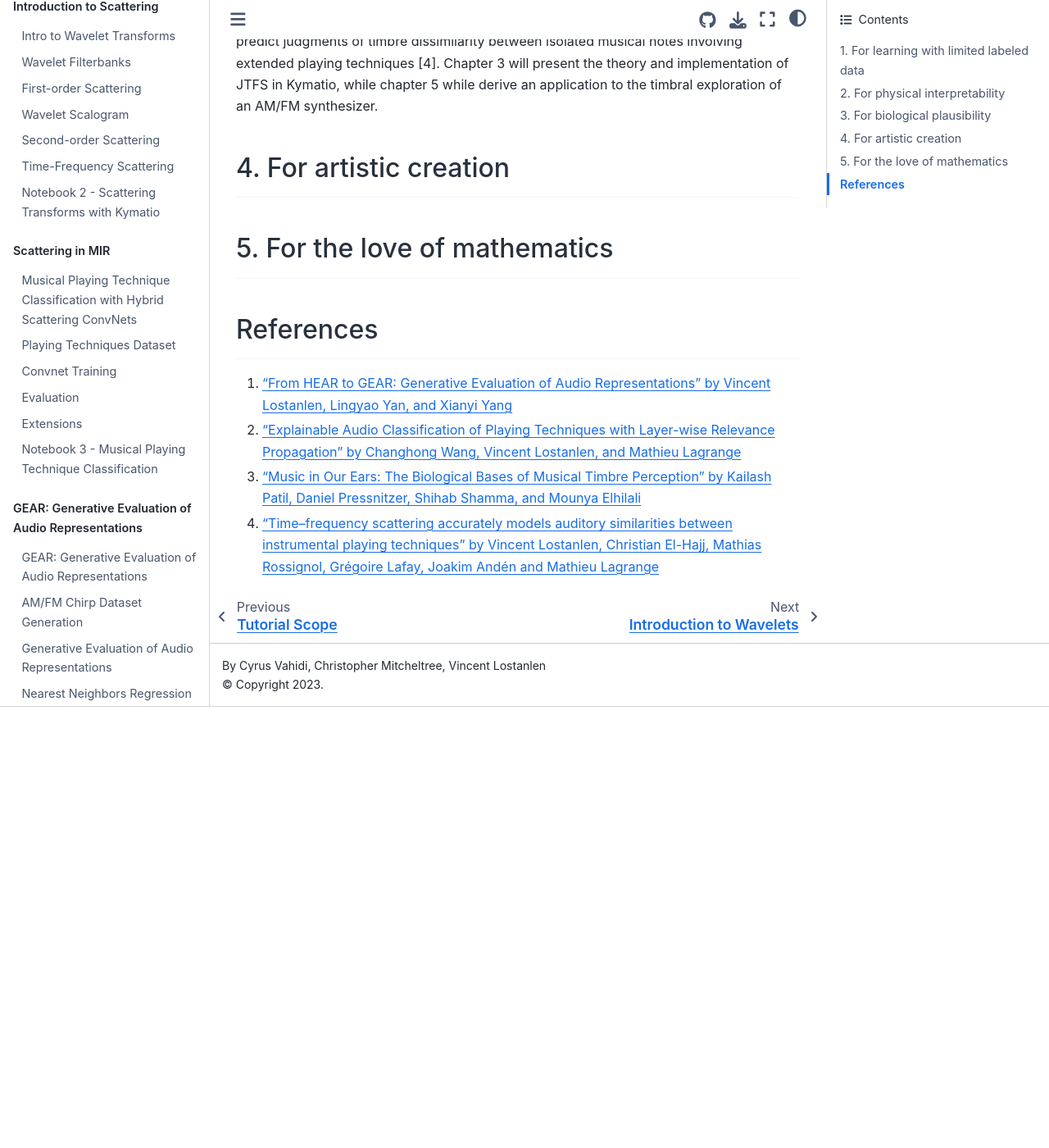
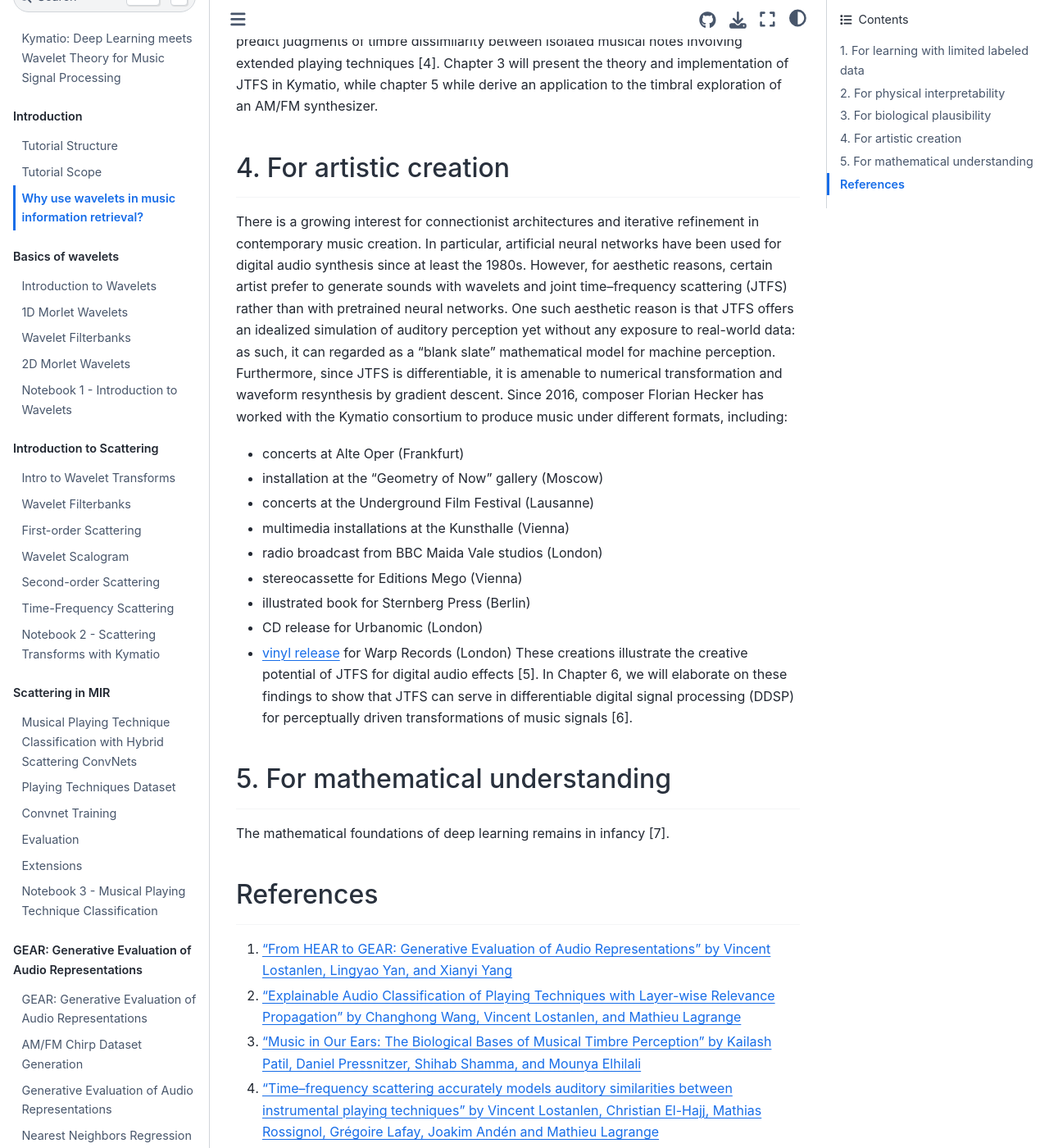
Before and after one commit to kymatio/ismir23-tutorial, a Jupyter Book: the page built from book/ch1_intro/why_wavelets.md, in a window 1280 px wide and 1400 px high, scrolled down 2282 px. Shown: the whole window at 82% size. Built offline with Jupyter Book 1.0.4 settings and Sphinx 7.4.7 and the Sphinx Book theme 1.1.4, drawn with Linux system fonts in a browser that asks for light colours; before the commit the page ends 3144 px from its top, so only the background shows below that; some of the changed text lies outside the part shown.

Commit message:
finish section 4

```diff
--- a/book/ch1_intro/why_wavelets.md
+++ b/book/ch1_intro/why_wavelets.md
@@ -54,10 +54,28 @@ Chapter 3 will present the theory and implementation of JTFS in Kymatio, while c
 
 ## 4. For artistic creation
 ---------------------------
+There is a growing interest for connectionist architectures and iterative refinement in contemporary music creation.
+In particular, artificial neural networks have been used for digital audio synthesis since at least the 1980s.
+However, for aesthetic reasons, certain artist prefer to generate sounds with wavelets and joint time–frequency scattering (JTFS) rather than with pretrained neural networks.
+One such aesthetic reason is that JTFS offers an idealized simulation of auditory perception yet without any exposure to real-world data: as such, it can regarded as a "blank slate" mathematical model for machine perception.
+Furthermore, since JTFS is differentiable, it is amenable to numerical transformation and waveform resynthesis by gradient descent.
+Since 2016, composer Florian Hecker has worked with the Kymatio consortium to produce music under different formats, including:
+- concerts at Alte Oper (Frankfurt)
+- installation at the "Geometry of Now" gallery (Moscow)
+- concerts at the Underground Film Festival (Lausanne)
+- multimedia installations at the Kunsthalle (Vienna)
+- radio broadcast from BBC Maida Vale studios (London)
+- stereocassette for Editions Mego (Vienna)
+- illustrated book for Sternberg Press (Berlin)
+- CD release for Urbanomic (London)
+- [vinyl release](https://www.youtube.com/watch?v=e3VJ-I5Wxl4) for Warp Records (London)
+These creations illustrate the creative potential of JTFS for digital audio effects [5].
+In Chapter 6, we will elaborate on these findings to show that JTFS can serve in differentiable digital signal processing (DDSP) for perceptually driven transformations of music signals [6].
 
 
-## 5. For the love of mathematics
----------------------------------
+## 5. For mathematical understanding
+------------------------------------
+The mathematical foundations of deep learning remains in infancy [7].
 
 
 ## References
@@ -66,3 +84,6 @@ Chapter 3 will present the theory and implementation of JTFS in Kymatio, while c
 2. ["Explainable Audio Classification of Playing Techniques with Layer-wise Relevance Propagation" by Changhong Wang, Vincent Lostanlen, and Mathieu Lagrange](https://hal.science/hal-04029145/)
 3. ["Music in Our Ears: The Biological Bases of Musical Timbre Perception" by Kailash Patil, Daniel Pressnitzer, Shihab Shamma, and Mounya Elhilali](https://journals.plos.org/ploscompbiol/article?id=10.1371/journal.pcbi.1002759)
 4. ["Time–frequency scattering accurately models auditory similarities between instrumental playing techniques" by Vincent Lostanlen, Christian El-Hajj, Mathias Rossignol, Grégoire Lafay, Joakim Andén and Mathieu Lagrange](https://arxiv.org/abs/2007.10926)
+5. ["The Shape of RemiXXXes to Come: Audio texture synthesis with time-frequency scattering" by Vincent Lostanlen and Florian Hecker](https://arxiv.org/abs/1906.09334)
+6. ["Mesostructures: Beyond Spectrogram Loss in Differentiable Time-Frequency Analysis" by Cyrus Vahidi, Han Han, Changhong Wang, Mathieu Lagrange, György Fazekas, and Vincent Lostanlen](https://arxiv.org/abs/2301.10183)
+7. ["Understanding deep convolutional networks" by Stéphane Mallat](https://arxiv.org/abs/1601.04920)
```
